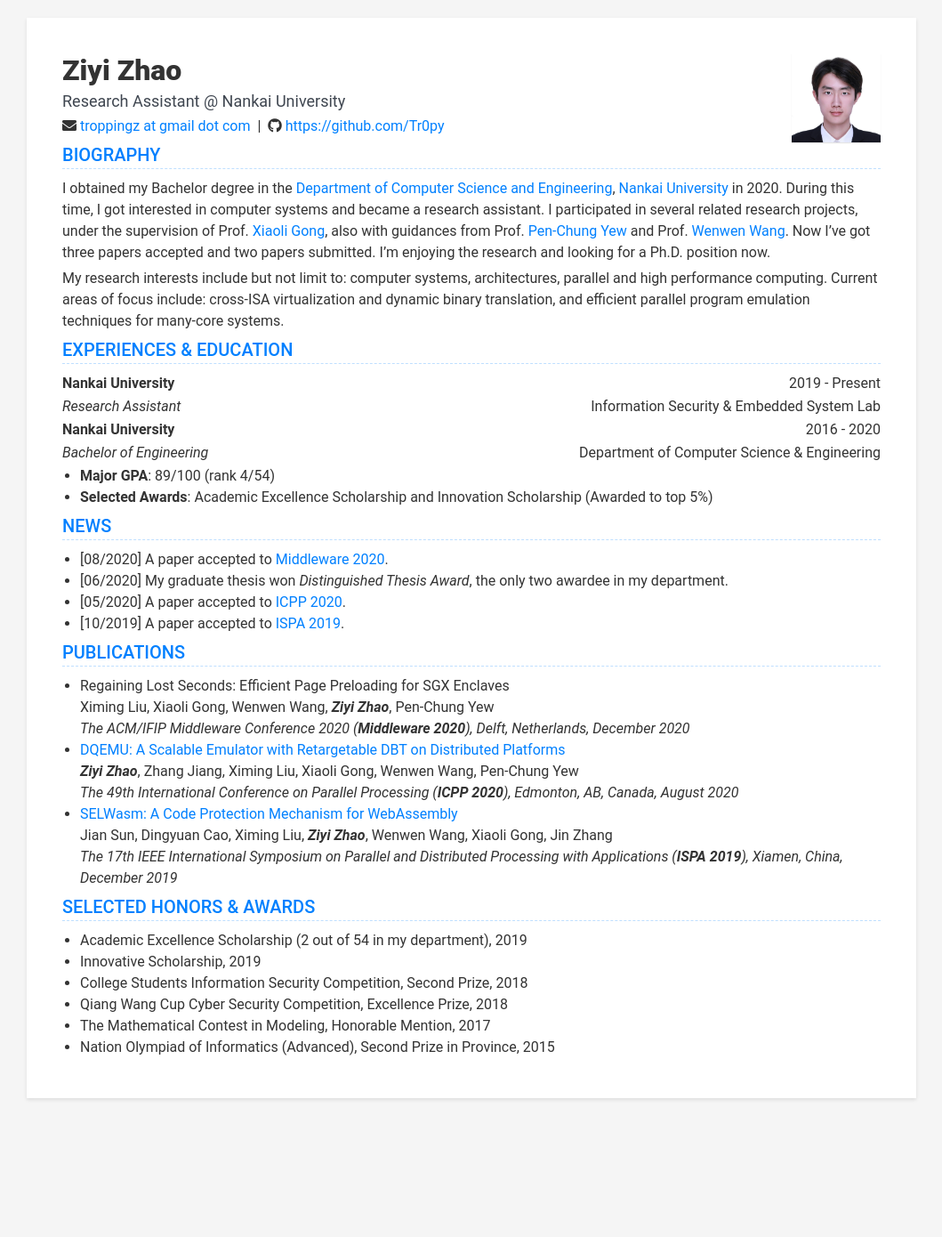
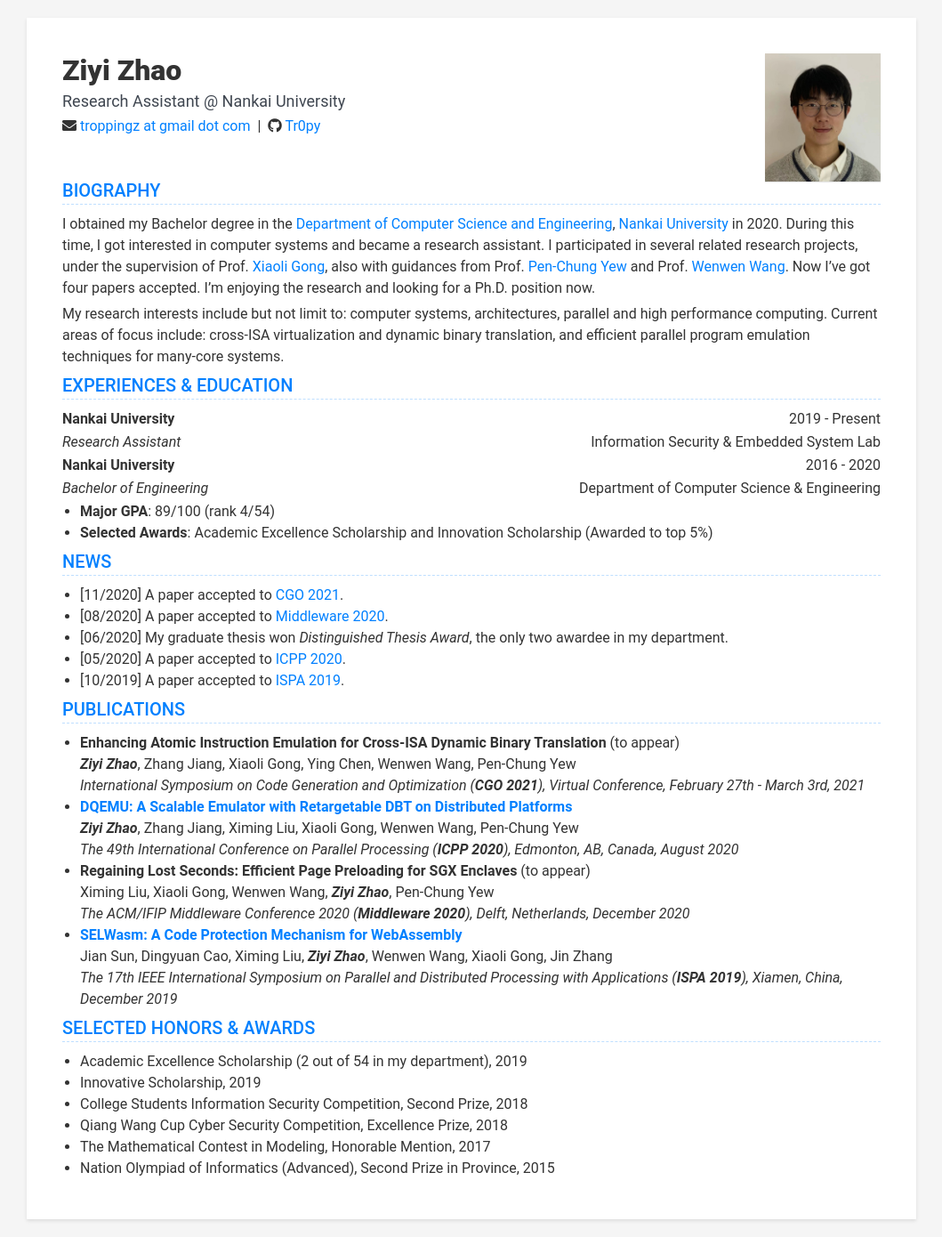
Before and after one commit to Tr0py/cv, a Jekyll site: the page built from index.html, in a window 1280 px wide. Shown: the whole page at 89% size, without its empty margins (110-1169 px from the left). Built offline with Jekyll 4.4.1, drawn with Linux system fonts in a browser that asks for light colours; nearby versions of some CDN libraries; before the commit the page ends 1254 px from its top, so only the background shows below that.

Commit message:
Update avatar. Increased avatar size. Added padding after contact list.

```diff
--- a/_data/data.yml
+++ b/_data/data.yml
@@ -4,7 +4,7 @@ intro:
       Research Assistant @ Nankai University
   avatar:
     display: true
-    path: avatar2019.jpg
+    path: photo-2020-s.jpeg
 
 contact:
   email: troppingz at gmail dot com
@@ -14,7 +14,7 @@ contact:
   website:
   medium:
   linkedin:
-  github: https://github.com/Tr0py
+  github: Tr0py
   gitlab:
   bitbucket:
   twitter:
@@ -50,7 +50,7 @@ profile:
       I participated in several related research projects, under the supervision of Prof. [Xiaoli Gong](https://cc.nankai.edu.cn/2019/0619/c13620a179396/page.htm), also with guidances from
       Prof. [Pen-Chung Yew](https://www-users.cs.umn.edu/~yew/)
       and Prof. [Wenwen Wang](http://cobweb.cs.uga.edu/~wenwen/).
-      Now I've got three papers accepted and two papers submitted. I'm enjoying the research and looking for a Ph.D. position now.
+      Now I've got four papers accepted. I'm enjoying the research and looking for a Ph.D. position now.
 
       My research interests include but not limit to: computer systems, architectures, parallel and high performance computing. Current areas of focus include: cross-ISA virtualization and dynamic binary translation, and efficient parallel program emulation techniques for many-core systems.
 
@@ -105,13 +105,16 @@ publications:
   display: true
   title: Publications
   intro: |
-      * Regaining Lost Seconds: Efficient Page Preloading for SGX Enclaves
+      * **Enhancing Atomic Instruction Emulation for Cross-ISA Dynamic Binary Translation** (to appear)
+        ***Ziyi Zhao***, Zhang Jiang, Xiaoli Gong, Ying Chen, Wenwen Wang, Pen-Chung Yew
+        *International Symposium on Code Generation and Optimization (**CGO 2021**), Virtual Conference, February 27th - March 3rd, 2021*
+      * [**DQEMU: A Scalable Emulator with Retargetable DBT on Distributed Platforms**](https://dl.acm.org/doi/fullHtml/10.1145/3404397.3404403)
+        ***Ziyi Zhao***, Zhang Jiang, Ximing Liu, Xiaoli Gong, Wenwen Wang, Pen-Chung Yew
+        *The 49th International Conference on Parallel Processing (**ICPP 2020**), Edmonton, AB, Canada, August 2020*
+      * **Regaining Lost Seconds: Efficient Page Preloading for SGX Enclaves** (to appear)
         Ximing Liu, Xiaoli Gong, Wenwen Wang, ***Ziyi Zhao***, Pen-Chung Yew
         *The ACM/IFIP Middleware Conference 2020 (**Middleware 2020**), Delft, Netherlands, December 2020*
-      * [DQEMU: A Scalable Emulator with Retargetable DBT on Distributed Platforms](https://dl.acm.org/doi/fullHtml/10.1145/3404397.3404403)
-        ***Ziyi Zhao***, Zhang Jiang, Ximing Liu, Xiaoli Gong, Wenwen Wang, Pen-Chung Yew
-        *The 49th International Conference on Parallel Processing (**ICPP 2020**), Edmonton, AB, Canada, August 2020*
-      * [SELWasm: A Code Protection Mechanism for WebAssembly](https://ieeexplore.ieee.org/abstract/document/9047432)
+      * [**SELWasm: A Code Protection Mechanism for WebAssembly**](https://ieeexplore.ieee.org/abstract/document/9047432)
         Jian Sun, Dingyuan Cao, Ximing Liu, ***Ziyi Zhao***, Wenwen Wang, Xiaoli Gong, Jin Zhang
         *The 17th IEEE International Symposium on Parallel and Distributed Processing with Applications (**ISPA 2019**), Xiamen, China, December 2019*
 
@@ -126,6 +129,7 @@ skills:
   display: true
   title: News
   details: |
+      * [11/2020]   A paper accepted to [CGO 2021](https://conf.researchr.org/home/cgo-2021).
       * [08/2020]   A paper accepted to [Middleware 2020](https://2020.middleware-conference.org/).
       * [06/2020]   My graduate thesis won *Distinguished Thesis Award*, the only two awardee in my department.
       * [05/2020]   A paper accepted to [ICPP 2020](https://jnamaral.github.io/icpp20).
--- a/_sass/_base.scss
+++ b/_sass/_base.scss
@@ -76,11 +76,12 @@ p {
                 margin: 0 .25em;
             }
         }
+		padding-bottom: 40px;
     }
 
     .avatar {
         float: right;
-        max-width: 100px;
+        max-width: 130px;
         margin-bottom: $spacing-unit;
         border: 0px solid $wrapper-color;
         box-shadow: 0 1px 1px rgba(0, 0, 0, 0.1);
```
Also changed, not shown: assets/images/photo-2020-s.jpeg (added), assets/images/photo-2020.jpeg (added).
